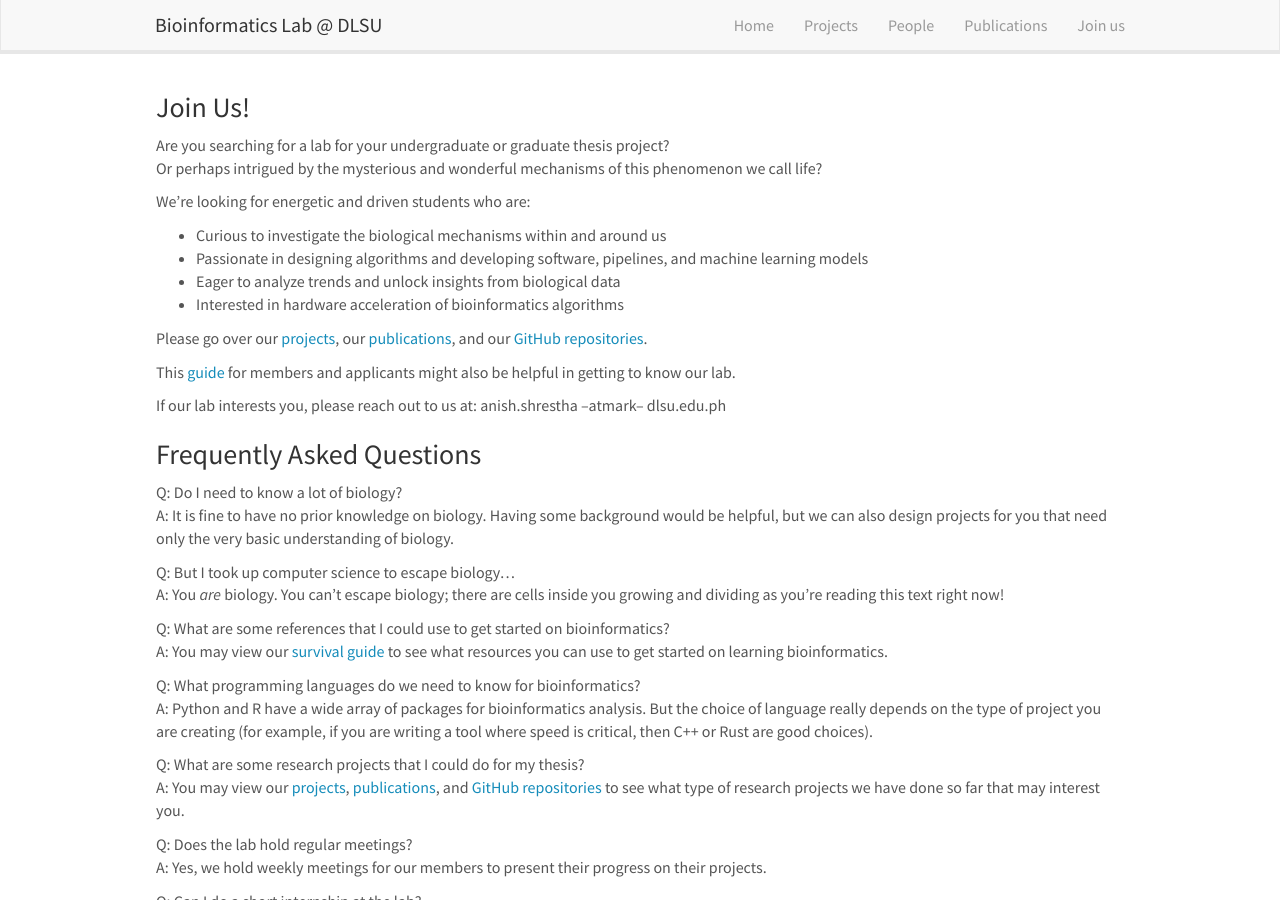
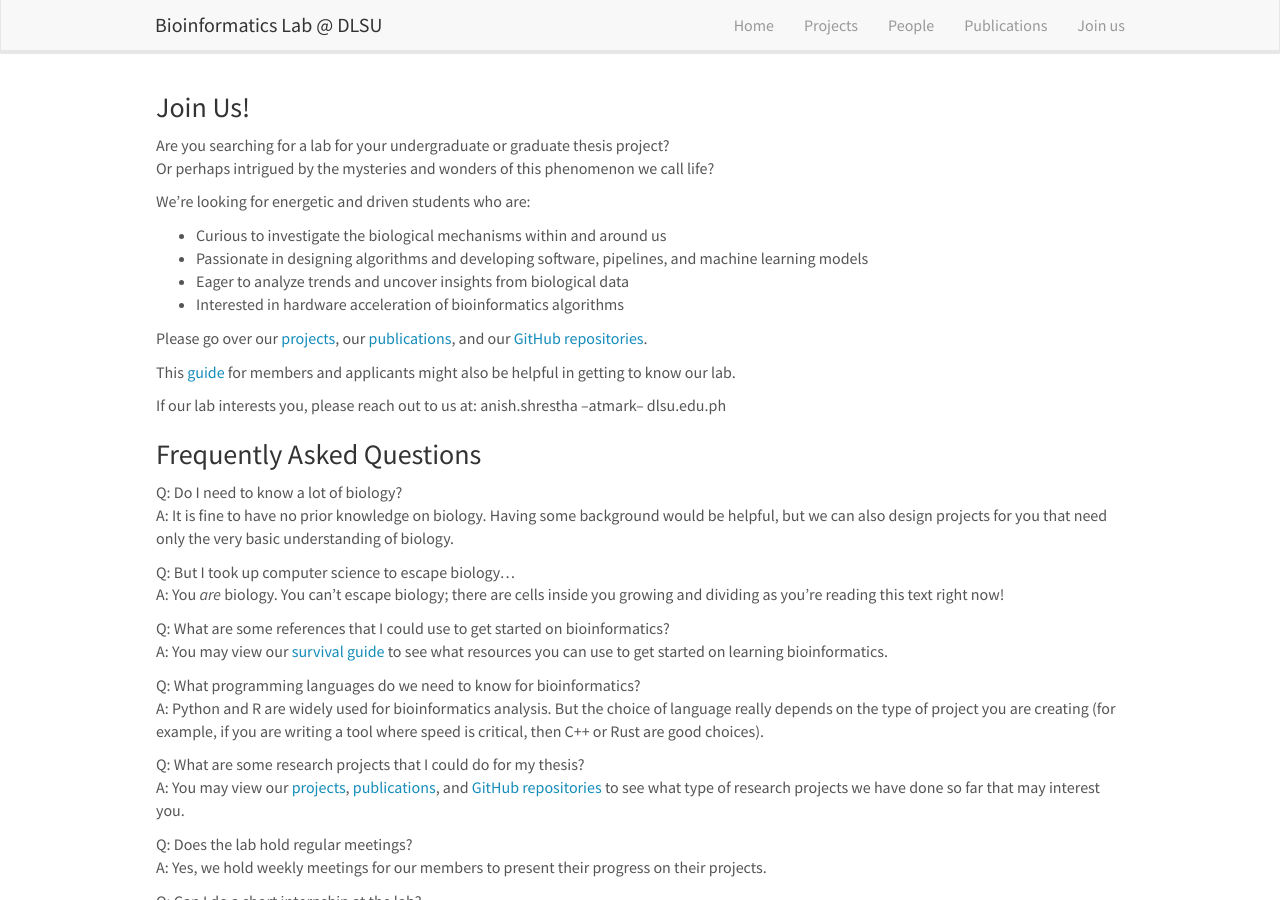
Before and after one commit to bioinfodlsu/bioinfodlsu.github.io, a Jekyll site: the page built from _pages/join_us.md, in a window 1280 px wide and 900 px high. Built offline with Jekyll 4.4.1, drawn with Linux system fonts in a browser that asks for light colours; nearby versions of some CDN libraries.

Commit message:
Update join_us.md

```diff
--- a/_pages/join_us.md
+++ b/_pages/join_us.md
@@ -8,12 +8,12 @@ permalink: /join_us/
 
 ### Join Us!
 Are you searching for a lab for your undergraduate or graduate thesis project? <br>
-Or perhaps intrigued by the mysterious and wonderful mechanisms of this phenomenon we call life?
+Or perhaps intrigued by the mysteries and wonders of this phenomenon we call life?
 
 We're looking for energetic and driven students who are:
 - Curious to investigate the biological mechanisms within and around us
 - Passionate in designing algorithms and developing software, pipelines, and machine learning models
-- Eager to analyze trends and unlock insights from biological data
+- Eager to analyze trends and uncover insights from biological data
 - Interested in hardware acceleration of bioinformatics algorithms
 
 Please go over our [projects](/projects), our [publications](/publications), and our [GitHub repositories](http://github.com/bioinfodlsu){:target="\_blank"}.
@@ -34,7 +34,7 @@ Q: What are some references that I could use to get started on bioinformatics? <
 A: You may view our [survival guide](https://bioinfodlsu.com/bioinfodlsu-survival-guide/intro.html) to see what resources you can use to get started on learning bioinformatics.
 
 Q: What programming languages do we need to know for bioinformatics? <br>
-A: Python and R have a wide array of packages for bioinformatics analysis. But the choice of language really depends on the type of project you are creating (for example, if you are writing a tool where speed is critical, then C++ or Rust are good choices).
+A: Python and R are widely used for bioinformatics analysis. But the choice of language really depends on the type of project you are creating (for example, if you are writing a tool where speed is critical, then C++ or Rust are good choices).
 
 Q: What are some research projects that I could do for my thesis? <br>
 A: You may view our [projects](/projects), [publications](/publications), and [GitHub repositories](http://github.com/bioinfodlsu){:target="\_blank"} to see what type of research projects we have done so far that may interest you.
```
